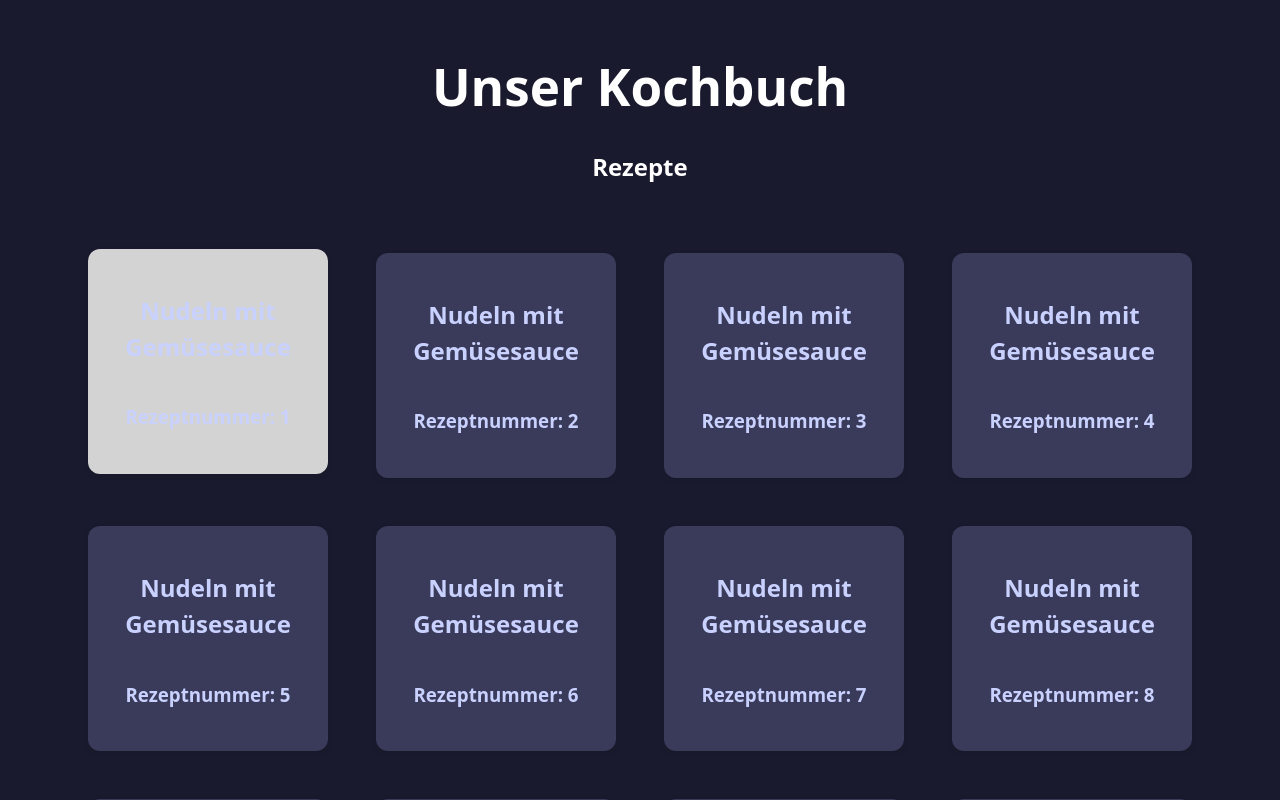
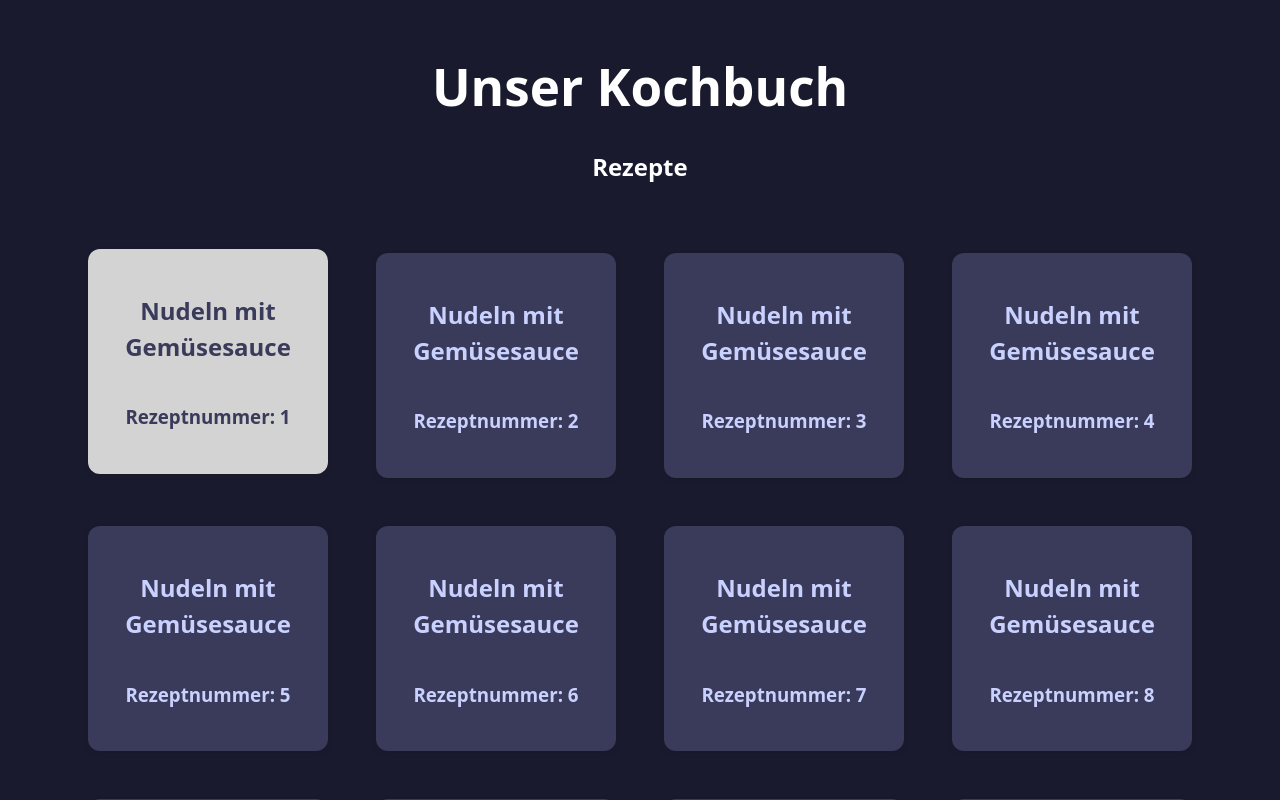
Before and after one commit to YK18415/Kochbuch, a React (Vite) app: page / in a window 1280 px wide. In both pictures the pointer is over the element 208 px from the left and 365 px from the top of the page. Shown: the top 800 px of the page. Built offline with nearby package versions, Linux system fonts and the light colour scheme.

Commit message:
Text-Color beim Hover-Effekt geändert.

```diff
--- a/src/components/RecipeCard.css
+++ b/src/components/RecipeCard.css
@@ -16,4 +16,5 @@
   transform: translateY(-4px);
   cursor: pointer;
   background-color: lightgray;
+  color: #3a3a5a;
 }
```
